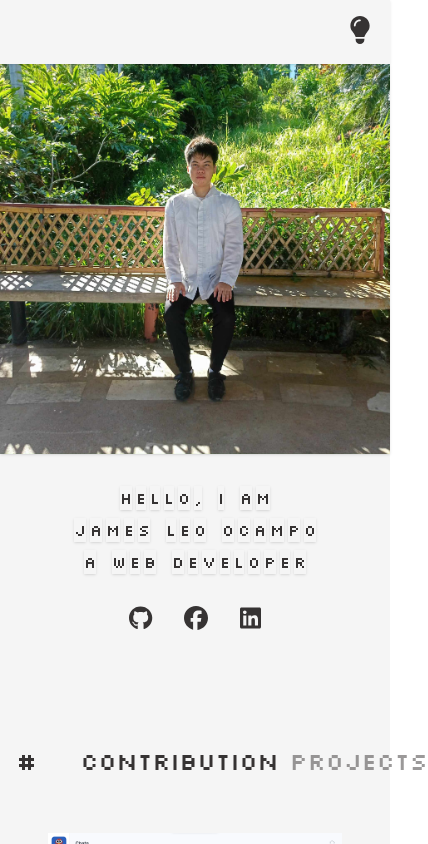
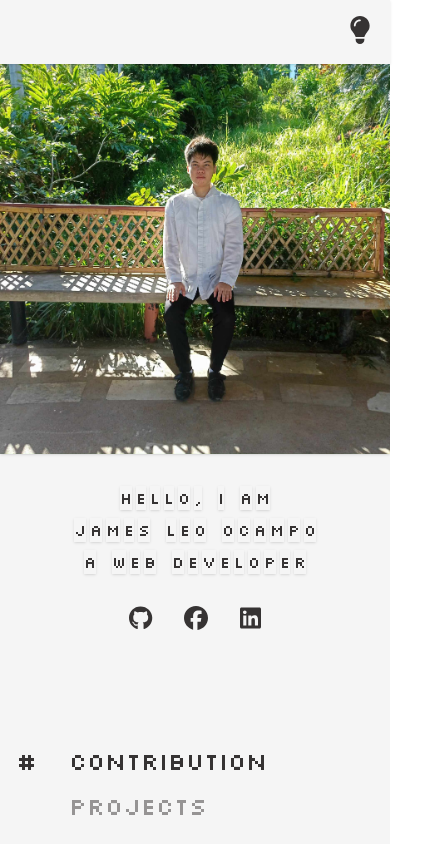
Before and after one commit to JamesWithLeo/Portfolio, a React (Create React App) app in the folder client/: page / in a window 390 px wide. Both pictures are taken after a click on the button "Projects". Shown: the top 844 px of the page, 428 px wide, since content can reach past the window. Built offline with nearby package versions, Linux system fonts and the light colour scheme.

Commit message:
responsive motion

```diff
--- a/client/src/Components/Projects/index.tsx
+++ b/client/src/Components/Projects/index.tsx
@@ -7,11 +7,12 @@ import chatAppImg from "../../assets/images/we-chat.png";
 import TechnolgyLink from "../technologyLink";
 import { useState } from "react";
 import { motion } from "framer-motion";
+import useMediaQuery from "../../hooks/useMediaQuery";
 
 export default function Projects() {
   const [isCollapsed, setIsCollapsed] = useState<boolean>(false);
   const [isSwitched, setIsSwitched] = useState<boolean>(false);
-
+  const isSmallScreen = useMediaQuery("(max-width: 768px)");
   const showMore = () => {
     setIsCollapsed(true);
     const parent = document.getElementById("project-parent") as HTMLDivElement;
@@ -25,41 +26,39 @@ export default function Projects() {
       "relative grid max-h-[38rem] grid-cols-1 gap-8 overflow-hidden scroll-smooth p-2 px-12 md:grid-cols-2 lg:grid-cols-3";
   };
 
-  const handleProjectClick = () => {
-    setIsSwitched(!isSwitched);
-  };
-  const handleContributionClick = () => {
-    setIsSwitched(!isSwitched);
-  };
   return (
     <div
       className="flex w-full max-w-7xl flex-wrap items-center justify-center gap-x-8 gap-y-8 pb-32 pt-16"
       id="projects"
     >
-      <div className="flex w-full gap-8 p-4 lg:px-12">
+      <div className="flex w-full gap-8 p-4 lg:px-12 ">
         <h1 className="font-[silkscreen] text-2xl text-darkPrimary md:text-3xl lg:text-4xl dark:text-white ">
           #
         </h1>
+        <div className="flex w-full flex-col items-start gap-2 md:flex-row md:gap-8">
           <motion.button
-          onClick={handleProjectClick}
+            onClick={() => setIsSwitched(!isSwitched)}
             className="font-[silkscreen] text-2xl text-darkPrimary md:text-3xl lg:text-4xl dark:text-white "
             animate={{
               opacity: isSwitched ? 0.5 : 1,
-            x: isSwitched ? "160%" : "0%",
+              x: isSwitched && !isSmallScreen ? "160%" : "0%",
+              y: isSmallScreen && isSwitched ? "140%" : "0%",
             }}
           >
             Projects
           </motion.button>
           <motion.button
-          onClick={handleContributionClick}
+            onClick={() => setIsSwitched(!isSwitched)}
             className="font-[silkscreen]  text-2xl text-darkPrimary opacity-20 md:text-3xl lg:text-4xl dark:text-white"
             animate={{
               opacity: isSwitched ? 1 : 0.5,
-            x: isSwitched ? "-80%" : "0%",
+              x: isSwitched && !isSmallScreen ? "-80%" : "0%",
+              y: isSmallScreen && isSwitched ? "-125%" : "0%",
             }}
           >
             contribution
           </motion.button>
+        </div>
       </div>
 
       <div
@@ -75,14 +74,17 @@ export default function Projects() {
               appImg={chatAppImg}
               content={
                 <span className="mb-2 w-full text-left font-mono text-xs font-light text-darkPrimary dark:text-stone-400">
-                  This is a front-end chat application originally forked from
+                  I developed a chat application by forking the front-end from
                   <TechnolgyLink
                     href="https://github.com/DulanjaliSenarathna/react-chat-app"
                     target="DulanjaliSenarathna/react-chat-app"
                   />
-                  , where I extended the functionality and built a
-                  fully-featured backend. The project combines a React-based
-                  front end with a{" "}
+                  , While the original front-end provided a solid foundation, I
+                  enhanced it by adding real-time chat functionality using
+                  Socket.IO and integrated Redux for state management. I also
+                  converted the entire front-end to TypeScript to improve type
+                  safety and maintainability. For the back-end, I built a custom
+                  solution from scratch using
                   <TechnolgyLink
                     href="https://nodejs.org/en"
                     target="Node.js"
--- /dev/null
+++ b/client/src/hooks/useMediaQuery.tsx
@@ -0,0 +1,17 @@
+import { useEffect, useState } from "react";
+
+export default function useMediaQuery(query: string) {
+  const [matches, setMatches] = useState<boolean>(false);
+  useEffect(() => {
+    const mediaQueryList = window.matchMedia(query);
+    const handleChange = (e) => {
+      setMatches(e.matches);
+    };
+    mediaQueryList.addEventListener("change", handleChange);
+    setMatches(mediaQueryList.matches);
+    return () => {
+      mediaQueryList.removeEventListener("change", handleChange);
+    };
+  }, [query]);
+  return matches;
+}
```
Lines whose indentation alone changed are shown as unchanged.
